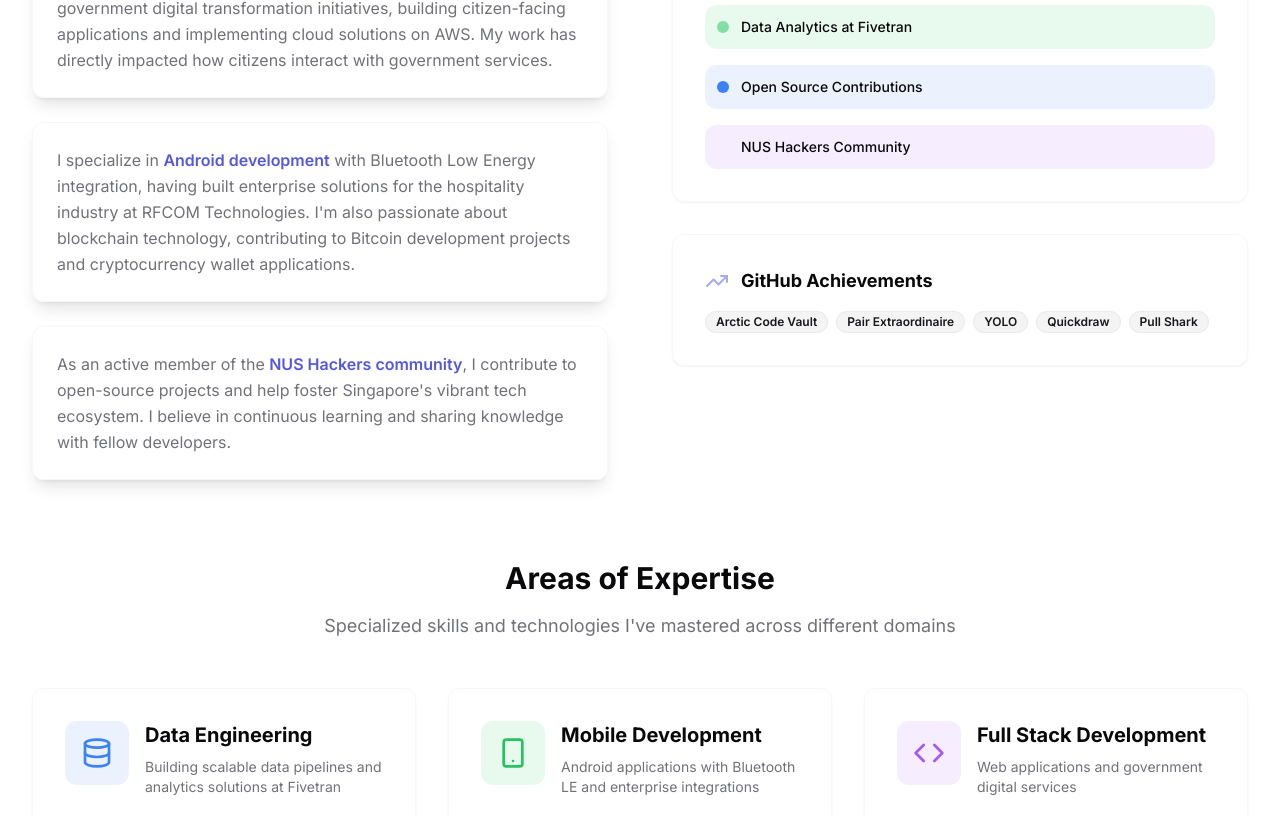
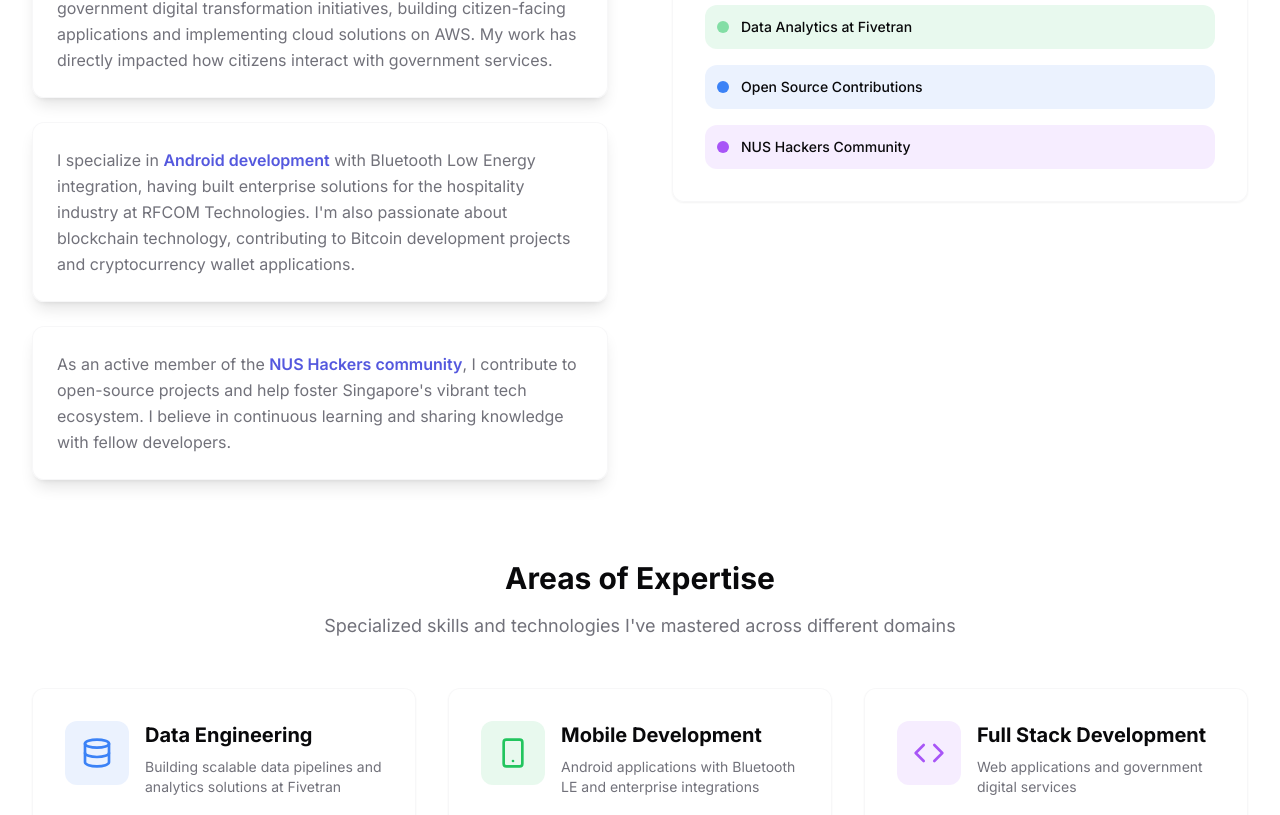
Before and after one commit to darkv32/website, a Next.js app: page / in a window 1280 px wide. Shown: the part 1405-2220 px from the top of the page. Built offline with nearby package versions, Linux system fonts and the light colour scheme.

Commit message:
fix up front page

```diff
--- a/app/page.tsx
+++ b/app/page.tsx
@@ -12,8 +12,8 @@
       <Hero />
       <About />
       <FeaturedExperience />
-      <FeaturedProjects />
-      <FeaturedSkills />
+      {/* <FeaturedProjects />
+      <FeaturedSkills /> */}
       <FeaturedBlog />
       <Contact />
     </div>
--- a/components/blog/blog-comments.tsx
+++ b/components/blog/blog-comments.tsx
@@ -31,7 +31,7 @@
           postId,
           author: {
             name: 'Tang Yetong',
-            email: 'tang.yetong@gmail.com',
+            email: 'ytyt0792@gmail.com',
             avatar: '/avatar.jpg'
           },
           content: 'Thanks Alex! I\'m glad you found it useful. Feel free to reach out if you have any questions about the implementation.',
--- a/components/sections/about.tsx
+++ b/components/sections/about.tsx
@@ -239,10 +239,18 @@
                       ].map((item, index) => (
                         <div
                           key={item.text}
-                          className={`flex items-center space-x-3 p-3 bg-${item.color}-500/10 rounded-lg hover:bg-${item.color}-500/20 transition-all duration-300 hover:scale-105 animate-slide-in-right`}
+                          className={`flex items-center space-x-3 p-3 rounded-lg transition-all duration-300 hover:scale-105 animate-slide-in-right ${
+                            item.color === 'green' ? 'bg-green-500/10 hover:bg-green-500/20' :
+                            item.color === 'blue' ? 'bg-blue-500/10 hover:bg-blue-500/20' :
+                            item.color === 'purple' ? 'bg-purple-500/10 hover:bg-purple-500/20' : ''
+                          }`}
                           style={{ animationDelay: `${0.7 + item.delay}s` }}
                         >
-                          <div className={`w-3 h-3 bg-${item.color}-500 rounded-full ${index === 0 ? 'animate-pulse' : ''}`}></div>
+                          <div className={`w-3 h-3 rounded-full ${index === 0 ? 'animate-pulse' : ''} ${
+                            item.color === 'green' ? 'bg-green-500' :
+                            item.color === 'blue' ? 'bg-blue-500' :
+                            item.color === 'purple' ? 'bg-purple-500' : ''
+                          }`}></div>
                           <span className="text-sm font-medium">{item.text}</span>
                         </div>
                       ))}
@@ -251,7 +259,7 @@
                 </Card>
 
                 {/* GitHub Achievements */}
-                <Card className="backdrop-blur-sm border border-border/30 hover:border-primary/50 transition-all duration-300 hover:shadow-xl bg-card/90 hover:scale-[1.02] animate-slide-in-right" style={{ animationDelay: '0.7s' }}>
+                {/* <Card className="backdrop-blur-sm border border-border/30 hover:border-primary/50 transition-all duration-300 hover:shadow-xl bg-card/90 hover:scale-[1.02] animate-slide-in-right" style={{ animationDelay: '0.7s' }}>
                   <CardContent className="p-8">
                     <h4 className="font-bold text-lg mb-4 flex items-center">
                       <TrendingUp className="h-6 w-6 mr-3 text-primary animate-pulse" />
@@ -270,7 +278,7 @@
                       ))}
                     </div>
                   </CardContent>
-                </Card>
+                </Card> */}
               </div>
             </div>
 
--- a/components/sections/contact.tsx
+++ b/components/sections/contact.tsx
@@ -94,13 +94,6 @@
       href: "https://www.linkedin.com/in/tang-yetong/",
       color: "hover:text-blue-600",
       description: "Professional network"
-    },
-    {
-      icon: Globe,
-      name: "Personal Blog",
-      href: "https://darkvoid32.github.io/",
-      color: "hover:text-green-600",
-      description: "Technical articles"
     }
   ];
 
--- a/components/sections/featured-blog.tsx
+++ b/components/sections/featured-blog.tsx
@@ -37,7 +37,6 @@
       readTime: "3 min read",
       category: "mobile",
       tags: ["React Native", "BLE", "Expo", "Debugging"],
-      views: 420
     },
     {
       id: 3,
@@ -47,7 +46,6 @@
       readTime: "5 min read",
       category: "blockchain",
       tags: ["Bitcoin", "Open Source", "BDK-Kotlin", "Android"],
-      views: 850
     },
     {
       id: 5,
@@ -57,28 +55,6 @@
       readTime: "10 min read",
       category: "career",
       tags: ["GovTech", "Internship", "AWS", "CloudWatch", "React"],
-      views: 950
-    }
-  ];
-
-  const blogStats = [
-    {
-      title: "Technical Expertise",
-      description: "Deep insights into blockchain, mobile development, and software engineering",
-      icon: BookOpen,
-      color: "text-blue-500"
-    },
-    {
-      title: "Community Impact",
-      description: "Sharing knowledge and contributing to developer education",
-      icon: Users,
-      color: "text-green-500"
-    },
-    {
-      title: "Industry Experience",
-      description: "Real-world insights from internships and professional projects",
-      icon: TrendingUp,
-      color: "text-purple-500"
     }
   ];
 
@@ -97,9 +73,6 @@
     });
   };
 
-  const totalViews = 6500; // Approximate total views across all posts
-  const totalPosts = 11;
-
   return (
     <section id="blog" ref={sectionRef} className="relative py-20 bg-secondary/10">
       {/* Top gradient overlay to blend with skills section */}
@@ -113,41 +86,6 @@
             <p className="text-lg text-muted-foreground max-w-2xl mx-auto">
               Insights and tutorials on blockchain development, mobile apps, and software engineering
             </p>
-          </div>
-
-          {/* Blog Stats */}
-          <div className="grid grid-cols-2 md:grid-cols-4 gap-4 mb-16 max-w-2xl mx-auto">
-            <div className="text-center p-4 bg-background/50 rounded-lg backdrop-blur-sm border">
-              <div className="text-2xl font-bold text-primary">{totalPosts}</div>
-              <div className="text-sm text-muted-foreground">Articles</div>
-            </div>
-            <div className="text-center p-4 bg-background/50 rounded-lg backdrop-blur-sm border">
-              <div className="text-2xl font-bold text-primary">{totalViews.toLocaleString()}</div>
-              <div className="text-sm text-muted-foreground">Total Views</div>
-            </div>
-            <div className="text-center p-4 bg-background/50 rounded-lg backdrop-blur-sm border">
-              <div className="text-2xl font-bold text-primary">4</div>
-              <div className="text-sm text-muted-foreground">Categories</div>
-            </div>
-            <div className="text-center p-4 bg-background/50 rounded-lg backdrop-blur-sm border">
-              <div className="text-2xl font-bold text-primary">2022-2024</div>
-              <div className="text-sm text-muted-foreground">Years Active</div>
-            </div>
-          </div>
-
-          {/* Blog Impact */}
-          <div className="grid grid-cols-1 md:grid-cols-3 gap-6 mb-16">
-            {blogStats.map((stat, index) => (
-              <Card key={stat.title} className={`text-center hover:shadow-lg transition-all duration-300 ${isVisible ? 'animate-slide-up' : 'opacity-0'}`} style={{ animationDelay: `${index * 100}ms` }}>
-                <CardContent className="p-6">
-                  <div className={`p-3 rounded-full w-fit mx-auto mb-4 bg-secondary ${stat.color}`}>
-                    <stat.icon className="h-6 w-6" />
-                  </div>
-                  <h4 className="font-semibold mb-2">{stat.title}</h4>
-                  <p className="text-muted-foreground text-sm">{stat.description}</p>
-                </CardContent>
-              </Card>
-            ))}
           </div>
 
           {/* Featured Posts */}
@@ -179,10 +117,6 @@
                   <p className="text-muted-foreground text-sm line-clamp-3">{post.excerpt}</p>
 
                   <div className="flex items-center justify-between text-xs text-muted-foreground">
-                    <div className="flex items-center space-x-1">
-                      <TrendingUp className="h-3 w-3" />
-                      <span>{post.views} views</span>
-                    </div>
                     <div className="flex items-center space-x-1">
                       <Tag className="h-3 w-3" />
                       <span>{post.tags.length} tags</span>
--- a/components/sections/hero.tsx
+++ b/components/sections/hero.tsx
@@ -49,7 +49,7 @@
       />
 
       {/* Main Content */}
-      <div className="relative z-10 flex flex-col items-center justify-center h-full text-center px-6">
+      <div className="relative z-10 flex flex-col items-center justify-center h-full text-center px-6 pt-32">
         {/* Name with Slightly Darker Grey Gradient, fix descender cropping */}
         <h1 className="text-5xl sm:text-6xl lg:text-8xl font-extrabold leading-relaxed overflow-visible bg-clip-text text-transparent bg-gradient-to-r from-gray-400 via-gray-300 to-gray-200 mb-6 pb-2">
           Tang Yetong
@@ -118,7 +118,7 @@
       </div>
 
       {/* Bottom Fade-out Overlay - creates smooth transition to about section */}
-      <div className="absolute bottom-0 left-0 w-full h-48 z-10 bg-gradient-to-t from-background via-background/90 to-transparent pointer-events-none" />
+      <div className="absolute bottom-0 left-0 w-full h-24 z-10 bg-gradient-to-t from-background via-background/90 to-transparent pointer-events-none" />
     </section>
   );
 }
```
Also changed, not shown: components/footer.tsx (+5 -5 lines), 1 other file (tests, documents, lock files or other folders).
